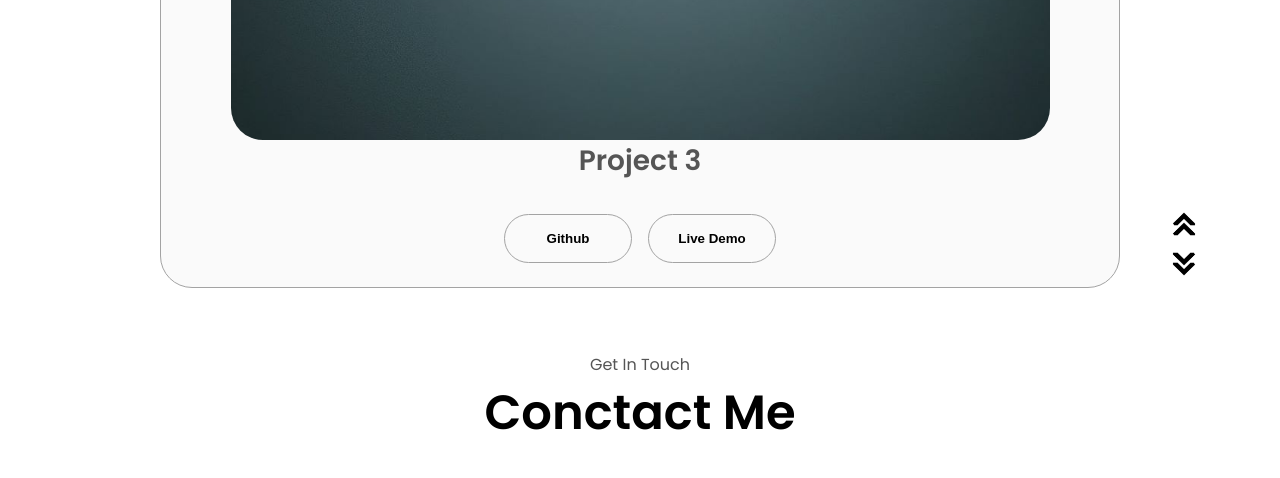
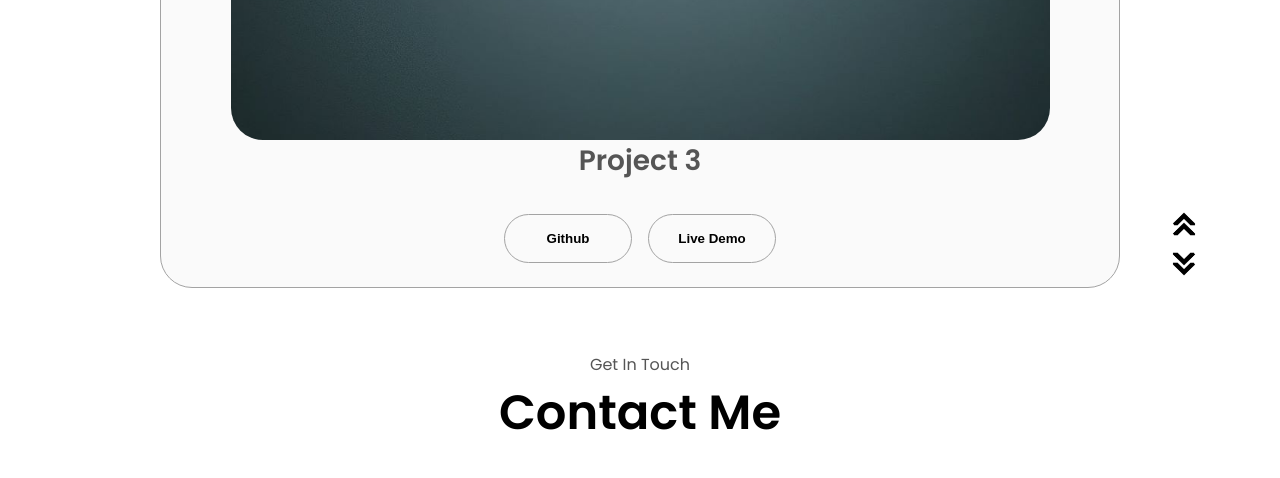
Before and after one commit to NPSD007/Responsive-Portfolio-Frontend, a plain HTML site: page index.html in a window 1280 px wide. Shown: the part 3875-4353 px from the top of the page. Drawn offline with Linux system fonts and the light colour scheme.

Commit message:
Update index.html

```diff
--- a/index.html
+++ b/index.html
@@ -287,7 +287,7 @@
     </section>
     <section id="contact">
         <p class="section__text__p1">Get In Touch</p>
-        <h1 class="title">Conctact Me</h1>
+        <h1 class="title">Contact Me</h1>
         <div class="contact-info-upper-container">
             <div class="contact-info-container">
                 <img src="./assets/email.png"
```
